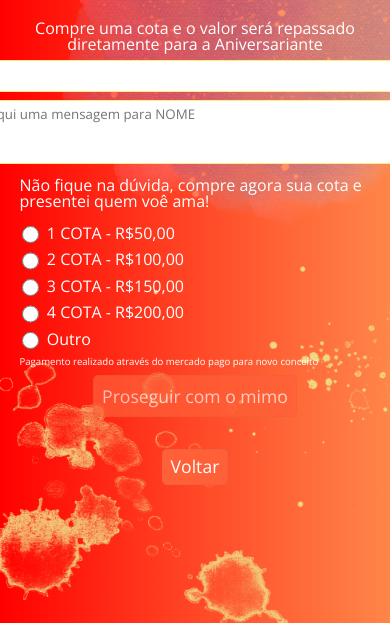
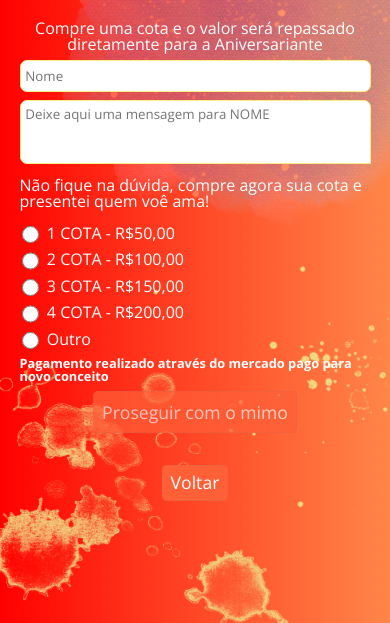
Before and after one commit to GabrielnunesGNS/cardOlindaNiver, a PHP site: page /presente.html in a window 390 px wide; the page is wider, and only the part inside the window is pictured. Shown: the part 115-738 px from the top of that part. Run offline with PHP 8.4, Linux system fonts and the light colour scheme.

Commit message:
Update style.css

```diff
--- a/css/style.css
+++ b/css/style.css
@@ -366,7 +366,6 @@
         flex-direction: column;
         align-items: center;
         justify-content: center;
-
         background-repeat: no-repeat;
         background-size: cover;
         background-position: center;
@@ -512,7 +511,6 @@
 
     .container-form form{
         width: 100%;
-
         padding: .5rem;
         box-sizing: border-box;
         display: flex;
@@ -623,7 +621,9 @@
 
     }
 
-
+    .box-indentificacao{
+        width: 100%;
+    }
 
     .box-indentificacao textarea{
         width: 100%;
@@ -653,7 +653,8 @@
 
 
     .cota-value p {
-        font-size: .6rem;
+        font-size: .8rem;
+        font-weight: bold;
 
     }
 
```
